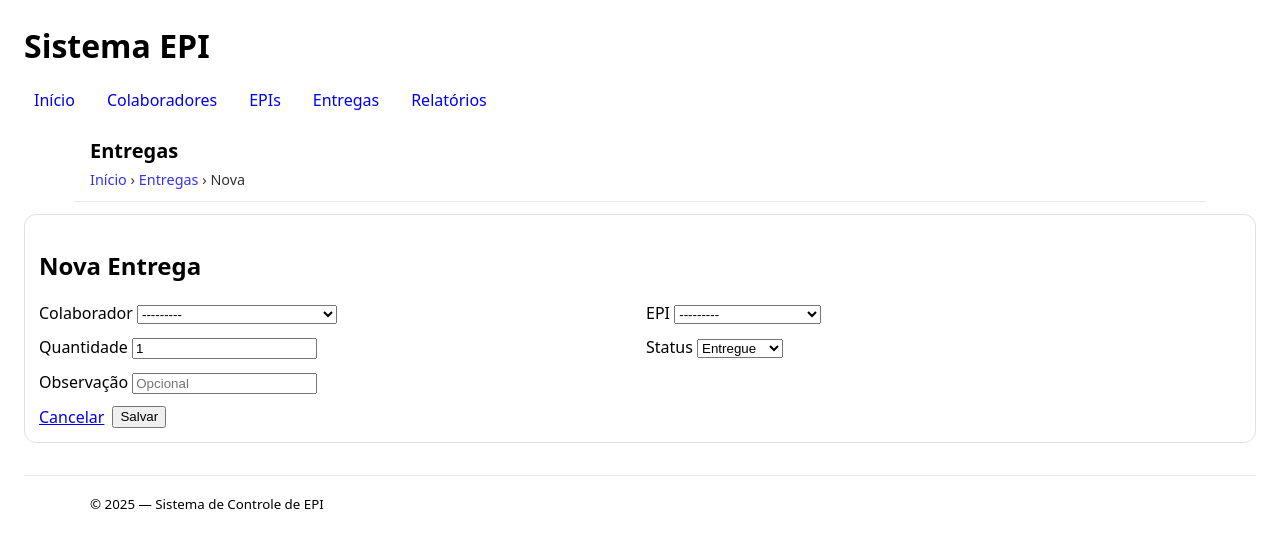
After one commit to mayckon-azzi/django-sistema-controle-epi, a Django app: page /entregas/novo/ in a window 1280 px wide. The commit adds this page. Shown: the top 548 px of the page. Run offline with Django 5.2, Linux system fonts and the light colour scheme; a user stored in the database is signed in; tables that the repository leaves empty hold one stand-in row (values such as "Sample post").

Commit message:
feat: Criado forms.py de app_entregas, criado o form.html e atualizado as views e urls do app_entregas

```diff
--- /dev/null
+++ b/app_entregas/forms.py
@@ -0,0 +1,17 @@
+from django import forms
+from .models import Entrega
+
+class EntregaForm(forms.ModelForm):
+    class Meta:
+        model = Entrega
+        fields = ["colaborador", "epi", "quantidade", "status", "observacao"]
+        widgets = {
+            "quantidade": forms.NumberInput(attrs={"min": 1}),
+            "observacao": forms.TextInput(attrs={"placeholder": "Opcional"}),
+        }
+
+    def clean_quantidade(self):
+        q = self.cleaned_data["quantidade"]
+        if q < 1:
+            raise forms.ValidationError("Quantidade deve ser ≥ 1.")
+        return q
--- /dev/null
+++ b/app_entregas/templates/app_entregas/pages/form.html
@@ -0,0 +1,61 @@
+{% extends "app_core/partials/base.html" %}
+{% load static %}
+
+{% block title %}Nova Entrega{% endblock %}
+{% block page_title %}Entregas{% endblock %}
+{% block breadcrumb %}
+  <a href="{% url 'app_core:home' %}">Início</a> ›
+  <a href="{% url 'app_entregas:lista' %}">Entregas</a> › Nova
+{% endblock %}
+
+{% block extra_css %}
+<link rel="stylesheet" href="{% static 'app_entregas/css/main.css' %}">
+{% endblock %}
+
+{% block content %}
+<div class="card">
+  <div class="card-header"><h2>Nova Entrega</h2></div>
+  <div class="card-body">
+    <form method="post" style="display:grid; gap:12px;">
+      {% csrf_token %}
+      {{ form.non_field_errors }}
+
+      <div style="display:grid; gap:12px; grid-template-columns: 1fr 1fr;">
+        <div>
+          <label>Colaborador</label>
+          {{ form.colaborador }} {{ form.colaborador.errors }}
+        </div>
+        <div>
+          <label>EPI</label>
+          {{ form.epi }} {{ form.epi.errors }}
+        </div>
+      </div>
+
+      <div style="display:grid; gap:12px; grid-template-columns: 1fr 1fr;">
+        <div>
+          <label>Quantidade</label>
+          {{ form.quantidade }} {{ form.quantidade.errors }}
+        </div>
+        <div>
+          <label>Status</label>
+          {{ form.status }} {{ form.status.errors }}
+        </div>
+      </div>
+
+      <div>
+        <label>Observação</label>
+        {{ form.observacao }} {{ form.observacao.errors }}
+      </div>
+
+      <div style="display:flex; gap:8px;">
+        <a class="btn outline" href="{% url 'app_entregas:lista' %}">Cancelar</a>
+        <button class="btn" type="submit">Salvar</button>
+      </div>
+    </form>
+  </div>
+</div>
+{% endblock %}
+
+{% block extra_js %}
+<script src="{% static 'app_entregas/js/main.js' %}"></script>
+{% endblock %}
--- a/app_entregas/templates/app_entregas/pages/list.html
+++ b/app_entregas/templates/app_entregas/pages/list.html
@@ -34,7 +34,7 @@
         {% endfor %}
       </select>
       <button class="btn" type="submit">Filtrar</button>
-      <a class="btn outline" href="#">Nova Entrega</a>
+      <a class="btn outline" href="{% url 'app_entregas:criar' %}">Nova Entrega</a>
     </form>
   </div>
 
--- a/app_entregas/urls.py
+++ b/app_entregas/urls.py
@@ -5,4 +5,5 @@ app_name = "app_entregas"
 
 urlpatterns = [
     path("", views.lista, name="lista"),
+    path("novo/", views.CriarEntregaView.as_view(), name="criar"),
 ]
--- a/app_entregas/views.py
+++ b/app_entregas/views.py
@@ -4,6 +4,12 @@ from django.db.models import Q
 from .models import Entrega
 from app_colaboradores.models import Colaborador
 from app_epis.models import EPI
+from django.contrib.auth.mixins import LoginRequiredMixin
+from django.views.generic import CreateView
+from django.urls import reverse_lazy
+from django.contrib import messages
+from .forms import EntregaForm
+
 
 def lista(request):
     q = request.GET.get("q", "").strip()
@@ -44,3 +50,15 @@ def lista(request):
         "statuses": Entrega.Status.choices,
     }
     return render(request, "app_entregas/pages/list.html", context)
+
+class CriarEntregaView(LoginRequiredMixin, CreateView):
+    login_url = reverse_lazy('app_colaboradores:entrar')
+    model = Entrega
+    form_class = EntregaForm
+    template_name = 'app_entregas/pages/form.html'
+    success_url = reverse_lazy('app_entregas:lista')
+
+    def form_valid(self, form):
+        resp = super().form_valid(form)
+        messages.success(self.request, "Entrega registrada com sucesso.")
+        return resp
```
